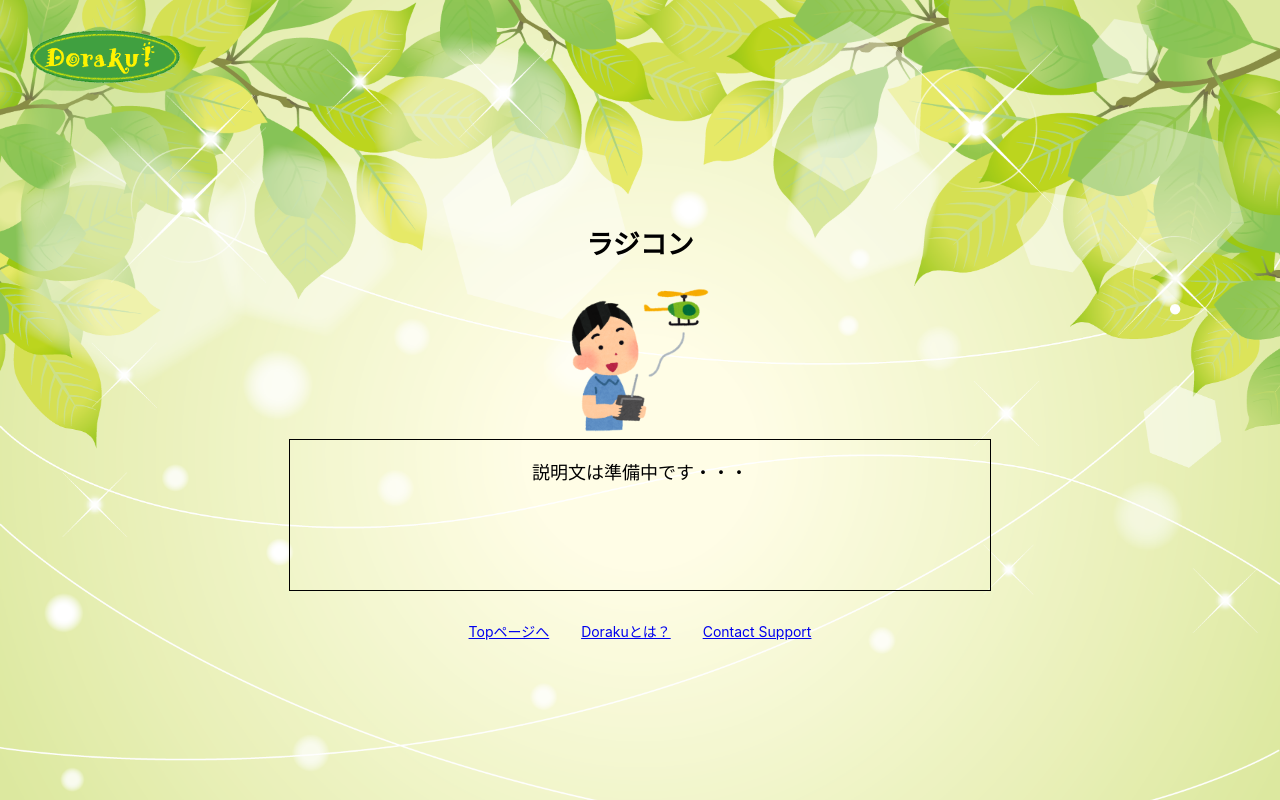
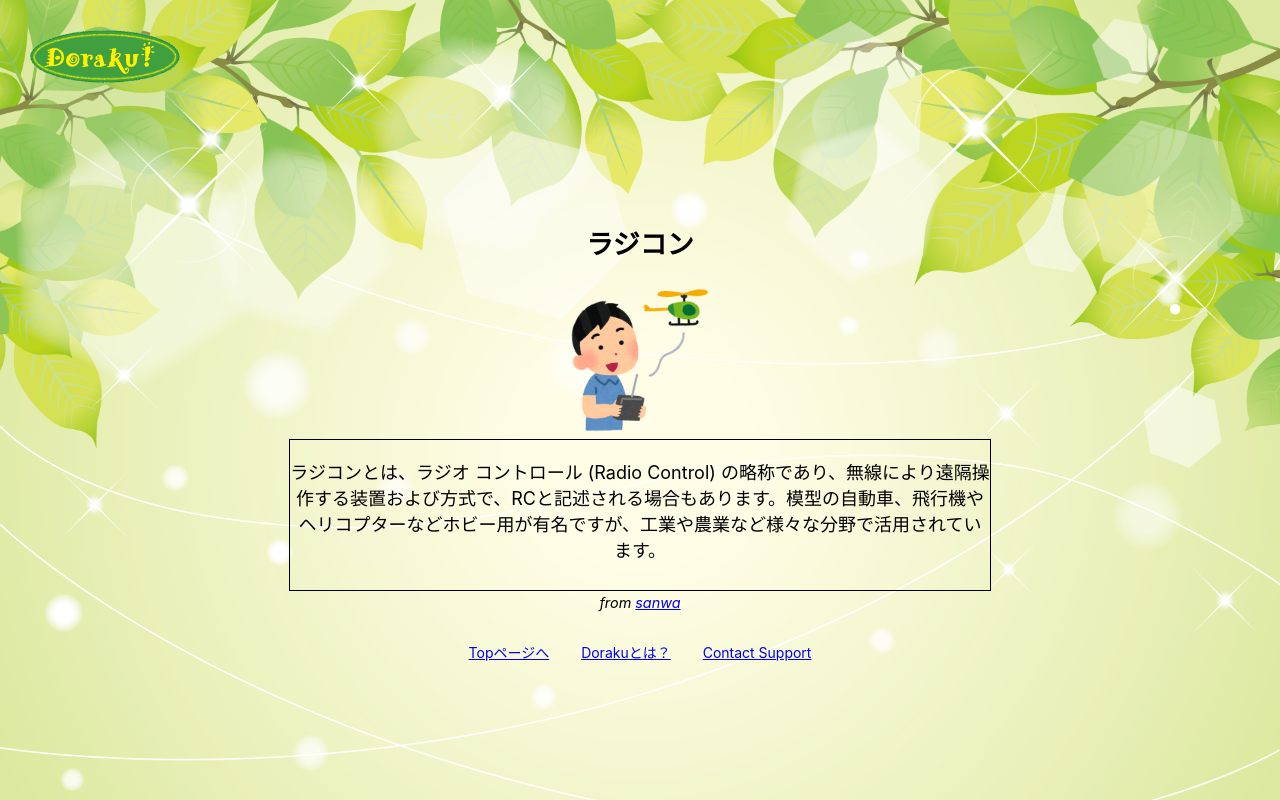
Before and after one commit to sh-miyoshi/doraku, a Nuxt app in the folder frontend/doraku/: page /hobby/details/16 in a window 1280 px wide. Built offline with nearby package versions, Linux system fonts and the light colour scheme.

Commit message:
update rc info

```diff
--- a/frontend/doraku/pages/hobby/details/16.vue
+++ b/frontend/doraku/pages/hobby/details/16.vue
@@ -7,8 +7,15 @@
     <h2>{{ hobbyName }}</h2>
     <img :src="image" alt="hobby" height="150" weight="150" />
     <div class="detail">
-      <p>説明文は準備中です・・・</p>
+      <p>
+        ラジコンとは、ラジオ コントロール (Radio Control)
+        の略称であり、無線により遠隔操作する装置および方式で、RCと記述される場合もあります。模型の自動車、飛行機やヘリコプターなどホビー用が有名ですが、工業や農業など様々な分野で活用されています。
+      </p>
     </div>
+    <span class="where">
+      from
+      <a href="http://www.sanwa-denshi.co.jp/rc/support/beginner.html">sanwa</a>
+    </span>
   </div>
 </template>
 
```
